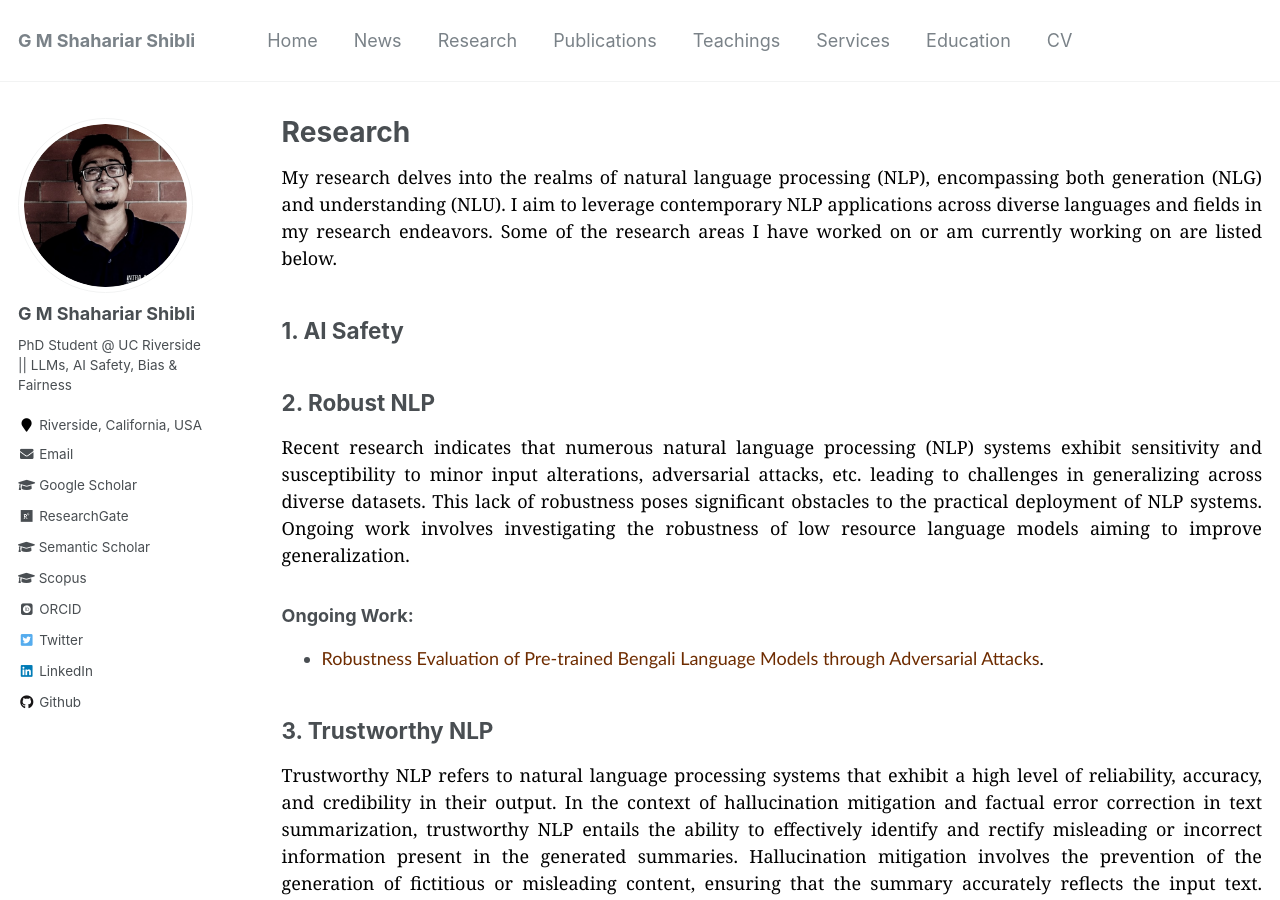
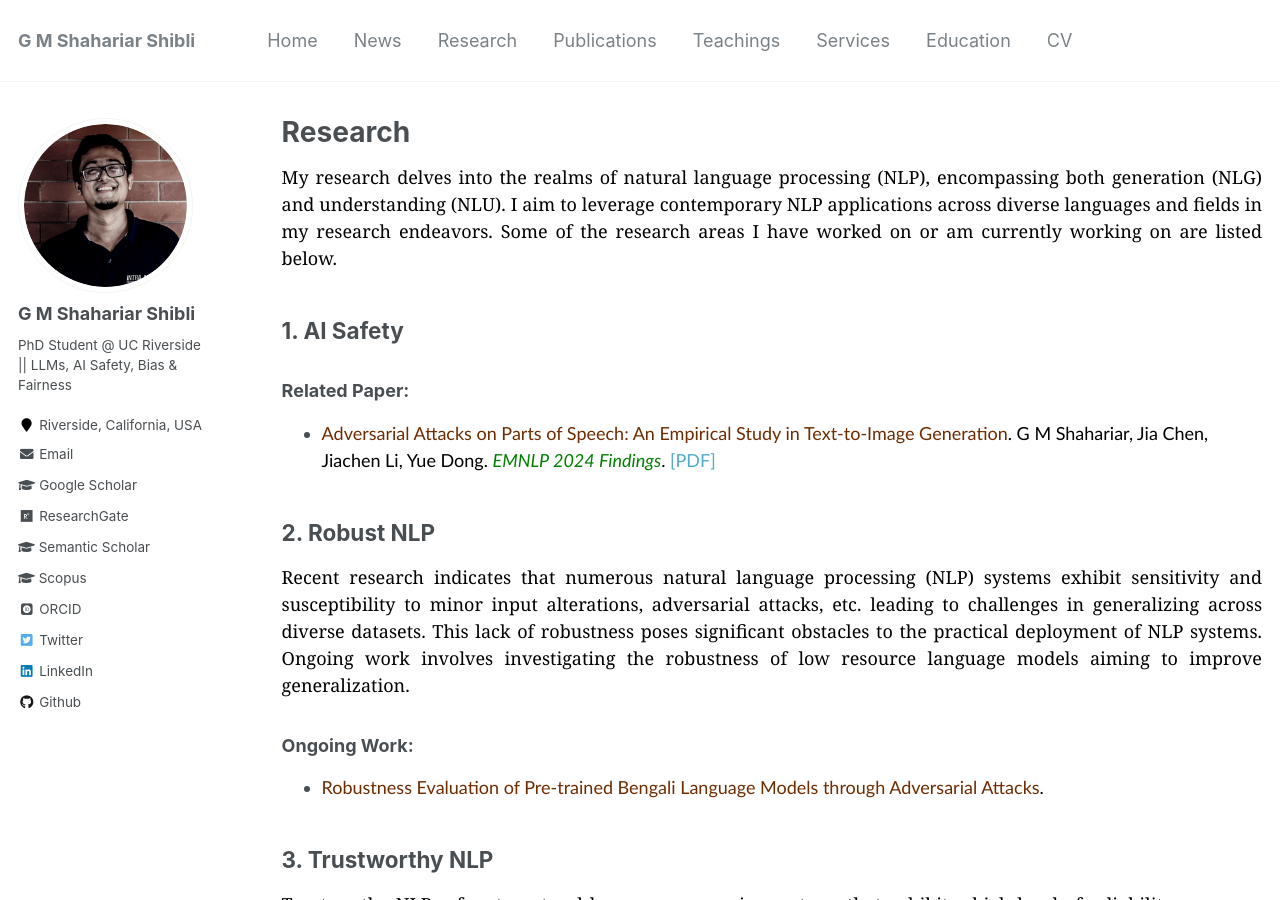
Before and after one commit to shahariar-shibli/shahariar-shibli.github.io, a Jekyll site: the page built from _pages/research.md, in a window 1280 px wide and 900 px high. Built offline with Jekyll 4.4.1, drawn with Linux system fonts in a browser that asks for light colours; some web fonts are replaced.

Commit message:
Update research.md

```diff
--- a/_pages/research.md
+++ b/_pages/research.md
@@ -12,7 +12,12 @@ are listed below.
 </p>
 
 ## 1. AI Safety
+<p style="text-align:justify; color:black; font-family:Georgia">
 
+</p>
+
+### Related Paper:
++ <span style="font-family:Trebuchet MS; color:black;"><span style="color:#6E2C00">Adversarial Attacks on Parts of Speech: An Empirical Study in Text-to-Image Generation</span>. G M Shahariar, Jia Chen, Jiachen Li, Yue Dong. <span style="color:green;"><em>EMNLP 2024 Findings</em></span>. [[PDF]](https://arxiv.org/pdf/2409.15381)</span>
 
 ## 2. Robust NLP
 <p style="text-align:justify; color:black; font-family:Georgia">
```
